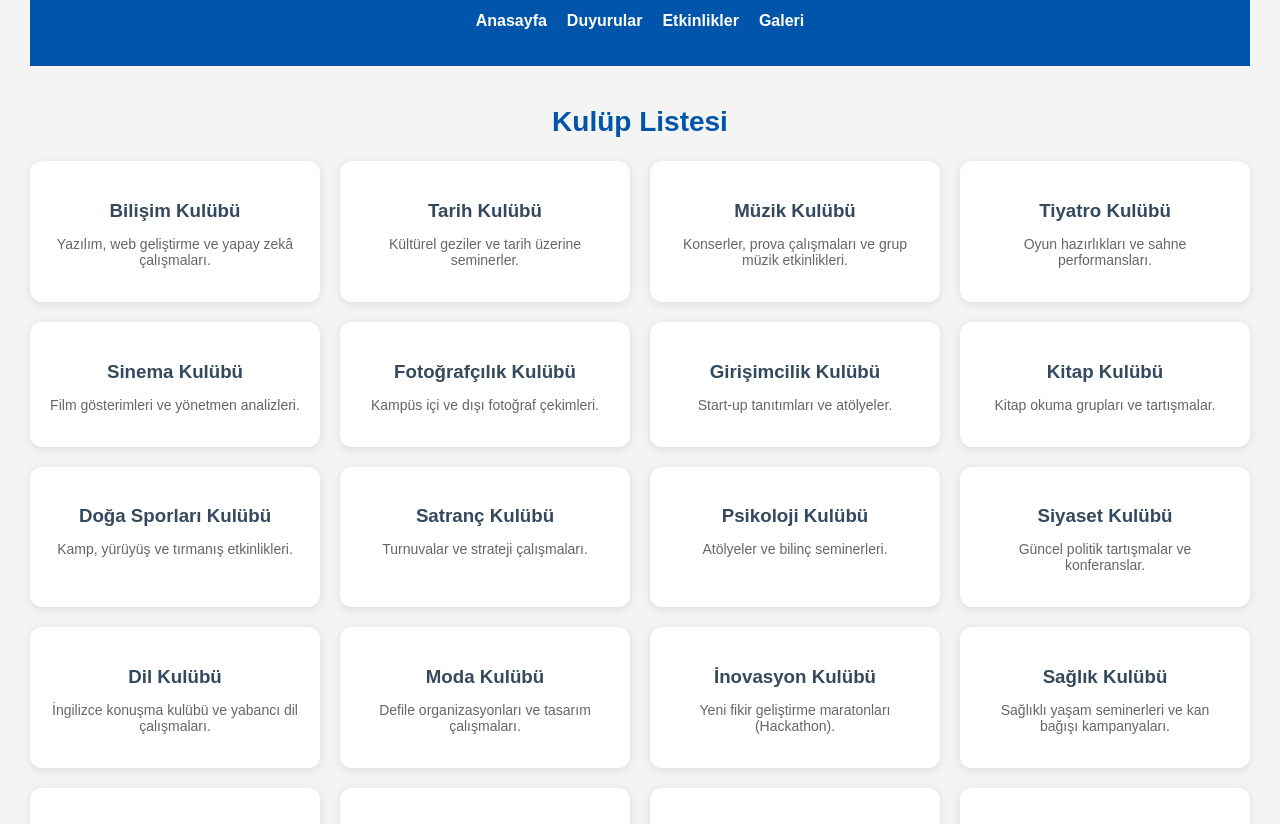
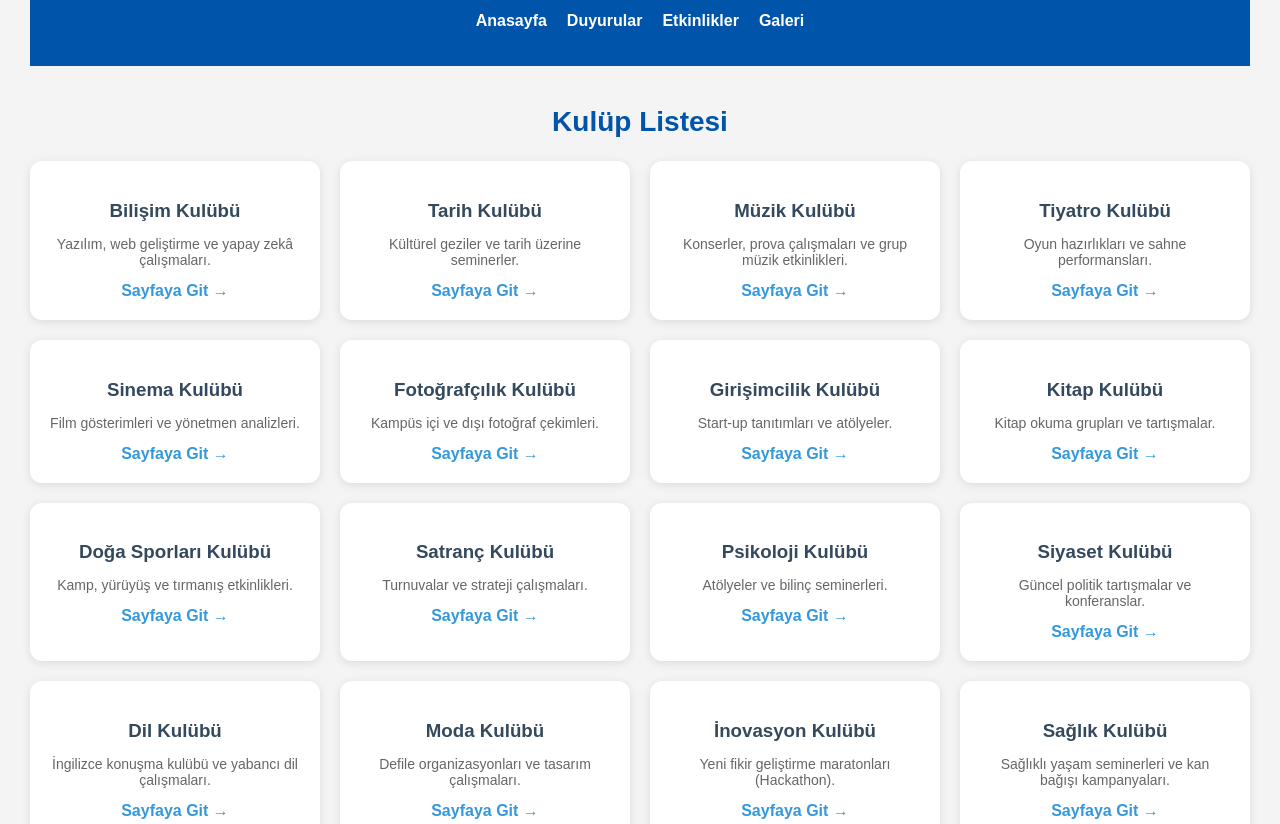
Before and after one commit to Huso29/kulupcepte, a website: page kulupler.html in a window 1280 px wide. Shown: the part 115-939 px from the top of the page. Drawn offline with Linux system fonts and the light colour scheme.

Commit message:
Kulüp kartlarına bağlantılar eklendi

```diff
--- a/kulupler.html
+++ b/kulupler.html
@@ -45,6 +45,11 @@
       border-radius: 12px;
       padding: 20px;
       box-shadow: 0 2px 10px rgba(0,0,0,0.1);
+      transition: transform 0.2s;
+    }
+
+    .kulup-kart:hover {
+      transform: scale(1.03);
     }
 
     .kulup-kart h3 {
@@ -55,6 +60,14 @@
     .kulup-kart p {
       color: #666;
       font-size: 14px;
+    }
+
+    .kulup-kart a {
+      text-decoration: none;
+      display: block;
+      margin-top: 10px;
+      color: #3498db;
+      font-weight: bold;
     }
   </style>
 </head>
@@ -78,82 +91,102 @@
       <div class="kulup-kart">
         <h3>Bilişim Kulübü</h3>
         <p>Yazılım, web geliştirme ve yapay zekâ çalışmaları.</p>
+        <a href="kulup_bilisim.html">Sayfaya Git →</a>
       </div>
       <div class="kulup-kart">
         <h3>Tarih Kulübü</h3>
         <p>Kültürel geziler ve tarih üzerine seminerler.</p>
+        <a href="kulup_tarih.html">Sayfaya Git →</a>
       </div>
       <div class="kulup-kart">
         <h3>Müzik Kulübü</h3>
         <p>Konserler, prova çalışmaları ve grup müzik etkinlikleri.</p>
+        <a href="kulup_muzik.html">Sayfaya Git →</a>
       </div>
       <div class="kulup-kart">
         <h3>Tiyatro Kulübü</h3>
         <p>Oyun hazırlıkları ve sahne performansları.</p>
+        <a href="kulup_tiyatro.html">Sayfaya Git →</a>
       </div>
       <div class="kulup-kart">
         <h3>Sinema Kulübü</h3>
         <p>Film gösterimleri ve yönetmen analizleri.</p>
+        <a href="kulup_sinema.html">Sayfaya Git →</a>
       </div>
       <div class="kulup-kart">
         <h3>Fotoğrafçılık Kulübü</h3>
         <p>Kampüs içi ve dışı fotoğraf çekimleri.</p>
+        <a href="kulup_fotograf.html">Sayfaya Git →</a>
       </div>
       <div class="kulup-kart">
         <h3>Girişimcilik Kulübü</h3>
         <p>Start-up tanıtımları ve atölyeler.</p>
+        <a href="kulup_girisim.html">Sayfaya Git →</a>
       </div>
       <div class="kulup-kart">
         <h3>Kitap Kulübü</h3>
         <p>Kitap okuma grupları ve tartışmalar.</p>
+        <a href="kulup_kitap.html">Sayfaya Git →</a>
       </div>
       <div class="kulup-kart">
         <h3>Doğa Sporları Kulübü</h3>
         <p>Kamp, yürüyüş ve tırmanış etkinlikleri.</p>
+        <a href="kulup_doga.html">Sayfaya Git →</a>
       </div>
       <div class="kulup-kart">
         <h3>Satranç Kulübü</h3>
         <p>Turnuvalar ve strateji çalışmaları.</p>
+        <a href="kulup_satranc.html">Sayfaya Git →</a>
       </div>
       <div class="kulup-kart">
         <h3>Psikoloji Kulübü</h3>
         <p>Atölyeler ve bilinç seminerleri.</p>
+        <a href="kulup_psikoloji.html">Sayfaya Git →</a>
       </div>
       <div class="kulup-kart">
         <h3>Siyaset Kulübü</h3>
         <p>Güncel politik tartışmalar ve konferanslar.</p>
+        <a href="kulup_siyaset.html">Sayfaya Git →</a>
       </div>
       <div class="kulup-kart">
         <h3>Dil Kulübü</h3>
         <p>İngilizce konuşma kulübü ve yabancı dil çalışmaları.</p>
+        <a href="kulup_dil.html">Sayfaya Git →</a>
       </div>
       <div class="kulup-kart">
         <h3>Moda Kulübü</h3>
         <p>Defile organizasyonları ve tasarım çalışmaları.</p>
+        <a href="kulup_moda.html">Sayfaya Git →</a>
       </div>
       <div class="kulup-kart">
         <h3>İnovasyon Kulübü</h3>
         <p>Yeni fikir geliştirme maratonları (Hackathon).</p>
+        <a href="kulup_inovasyon.html">Sayfaya Git →</a>
       </div>
       <div class="kulup-kart">
         <h3>Sağlık Kulübü</h3>
         <p>Sağlıklı yaşam seminerleri ve kan bağışı kampanyaları.</p>
+        <a href="kulup_saglik.html">Sayfaya Git →</a>
       </div>
       <div class="kulup-kart">
         <h3>Sosyal Sorumluluk Kulübü</h3>
         <p>Gönüllülük projeleri ve yardım kampanyaları.</p>
+        <a href="kulup_sosyal.html">Sayfaya Git →</a>
       </div>
       <div class="kulup-kart">
         <h3>Uluslararası Öğrenci Kulübü</h3>
         <p>Kültür geceleri ve dil değişimi programları.</p>
+        <a href="kulup_uluslararasi.html">Sayfaya Git →</a>
       </div>
       <div class="kulup-kart">
         <h3>Ekonomi Kulübü</h3>
         <p>Finansal analizler ve piyasa çalışmaları.</p>
+        <a href="kulup_ekonomi.html">Sayfaya Git →</a>
       </div>
       <div class="kulup-kart">
         <h3>Mimarlık Kulübü</h3>
         <p>Atölyeler, çizim yarışmaları ve maket sergileri.</p>
+        <a href="kulup_mimarlik.html">Sayfaya Git →</a>
       </div>
     </div>
   </section>
```
